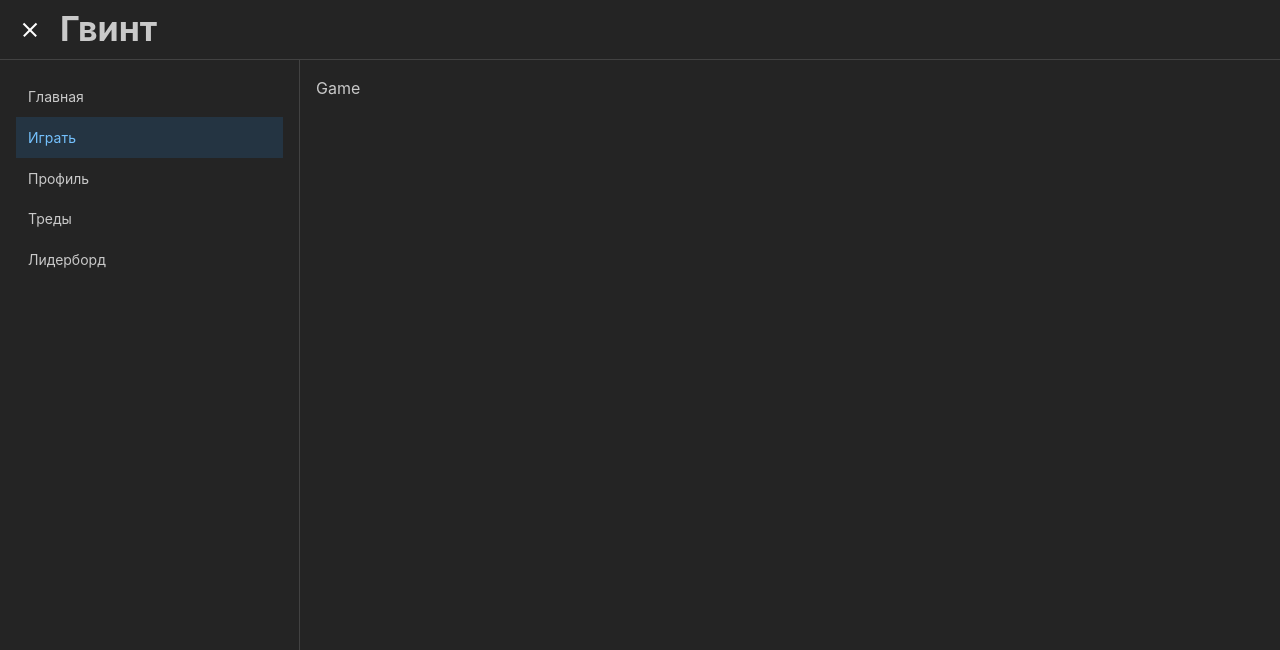
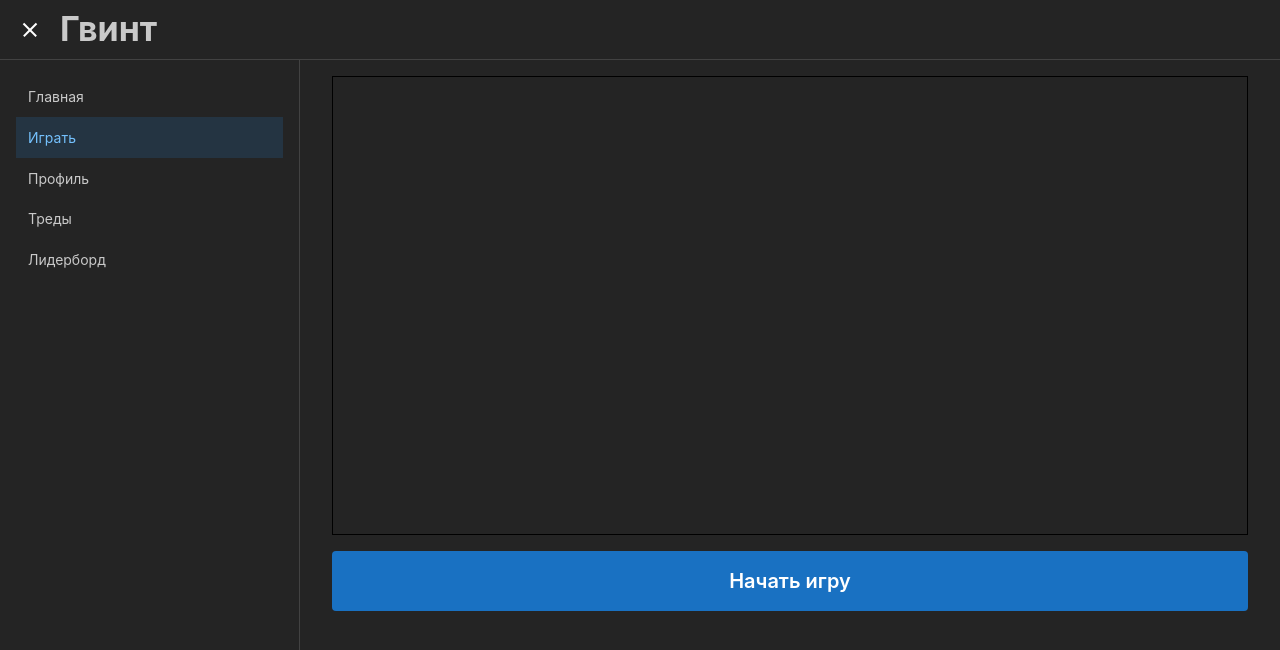
Before and after one commit to Kseylo/gwent, a React (Vite) app in the folder packages/client/: page /game in a window 1280 px wide. Shown: the top 650 px of the page. Built offline with nearby package versions, Linux system fonts and the light colour scheme; no server answers.

Commit message:
Start game page

```diff
--- a/packages/client/src/pages/game/index.tsx
+++ b/packages/client/src/pages/game/index.tsx
@@ -1,3 +1,37 @@
+import { Button, Container, Stack } from '@mantine/core'
+import { useEffect, useRef, useState } from 'react'
+
+const enum GameState {
+  START = 'START',
+  RUNNING = 'RUNNING',
+  END = 'END',
+}
+
 export default function Game() {
-  return <div>Game</div>
+  const [gameState, setGameState] = useState<GameState>(GameState.START)
+
+  const canvasRef = useRef<HTMLCanvasElement>(null)
+
+  useEffect(() => {
+    const canvas = canvasRef.current
+    if (!canvas) {
+      throw new Error('Canvas is not defined')
+    }
+
+    const ctx = canvas.getContext('2d')
+    if (!ctx) {
+      throw new Error('Canvas context is not defined')
+    }
+  }, [])
+
+  return (
+    <Container>
+      <Stack>
+        <canvas ref={canvasRef} style={{ border: '1px solid black' }} />
+        <Button size={'xl'}>
+          {gameState === GameState.START ? 'Начать игру' : 'Сыграть еще раз'}
+        </Button>
+      </Stack>
+    </Container>
+  )
 }
```
